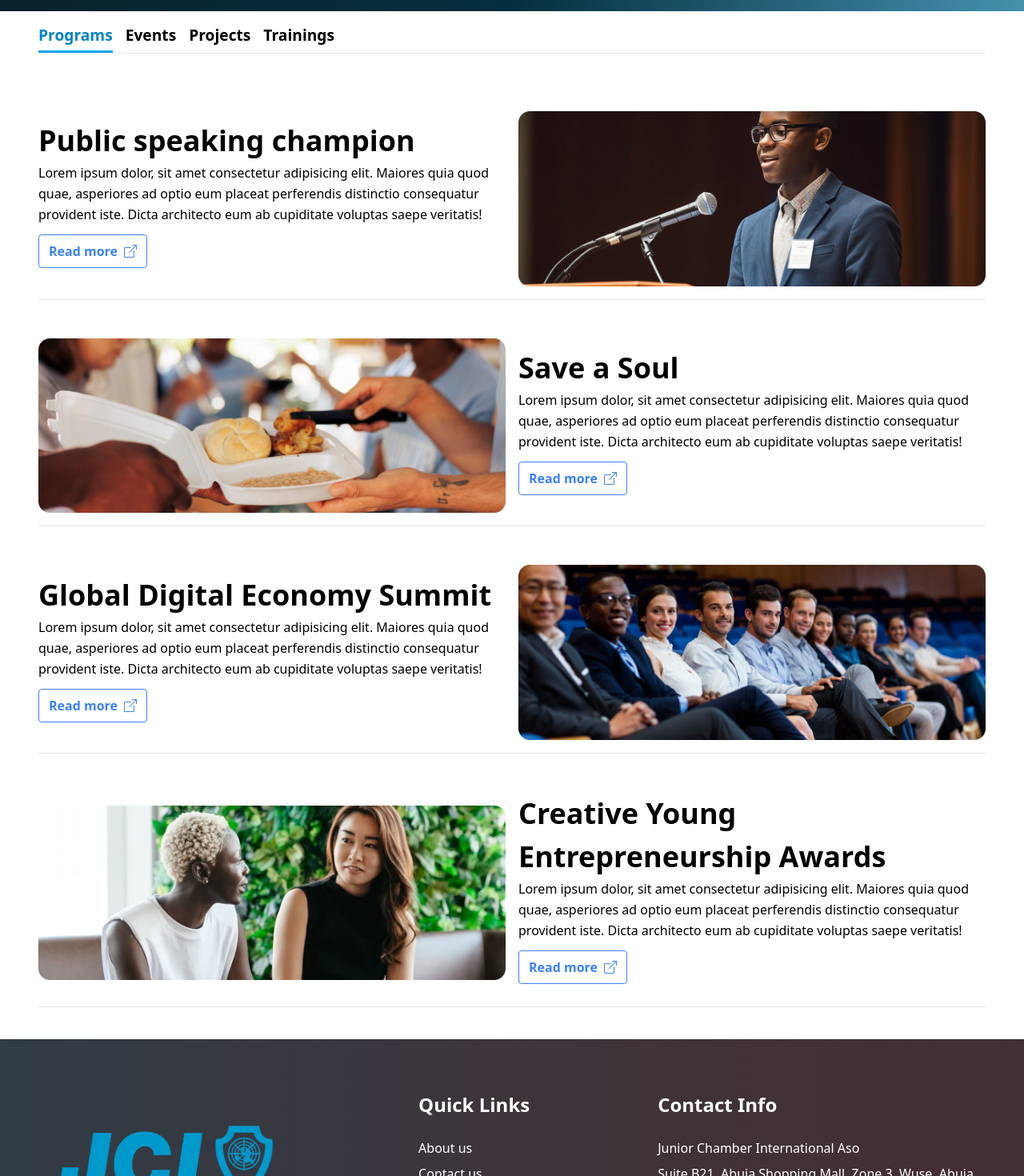
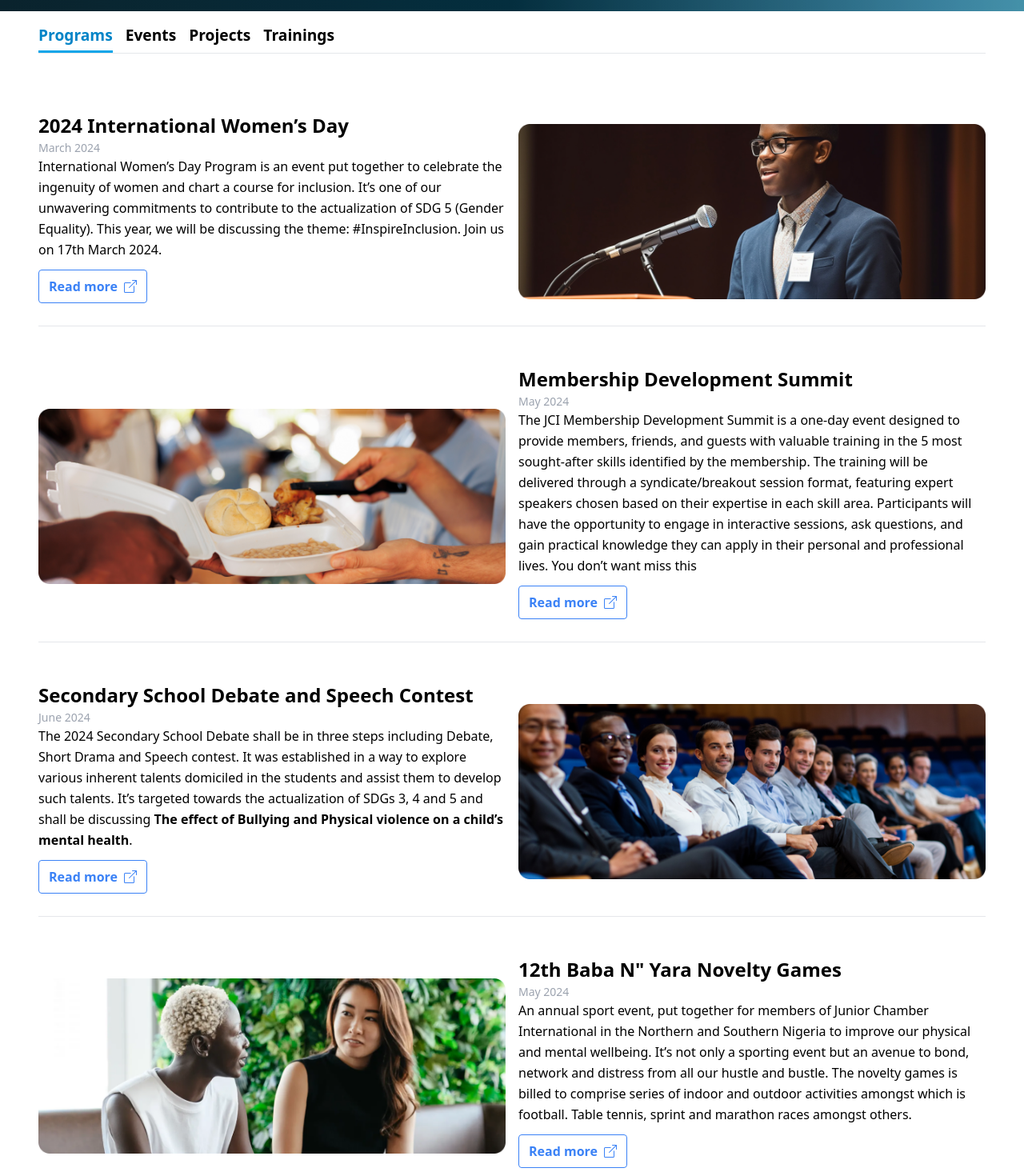
Before and after one commit to Yusuf-Najeeb/jciaso, a React (Create React App) app: page /events in a window 1280 px wide. Shown: the part 560-2030 px from the top of the page at 80% size. Built offline with nearby package versions, Linux system fonts and the light colour scheme; grey boxes are pictures that could not be loaded.

Commit message:
Modified: Events contents

```diff
--- a/src/components/events-page/Events.jsx
+++ b/src/components/events-page/Events.jsx
@@ -8,15 +8,18 @@ const Events = () => {
       <div className="flex flex-row justify-between items-center gap-4 py-4 my-8 border-b">
         <div className="flex-1">
           <h4 className="text-4xl font-semibold leading-normal">
-            Southern Conference
+            Quality Leadership Value (QLV)
           </h4>
+          <p className="text-sm text-gray-400">July 2024</p>
           <p className="leading-relaxed">
-            Lorem ipsum dolor, sit amet consectetur adipisicing elit. Maiores
-            quia quod quae, asperiores ad optio eum placeat perferendis
-            distinctio consequatur provident iste. Dicta architecto eum ab
-            cupiditate voluptas saepe veritatis!
+            Quality Leadership Value is an annual colloquium of leaders and
+            business professionals which aims to development capacity, strive
+            for business sustainability and chart a clause for transformational
+            leadership that will translate to contribution to nation building.
+            It’s usual gathering of business leaders, career professionals and
+            upcoming individuals. Don’t be left out.
           </p>
-          <button className="flex flex-row flex-nowrap items-center justify-between text-blue-500 font-semibold border border-blue-500 py-2 px-3 rounded my-3">
+          <button className="flex flex-row flex-nowrap items-center justify-between text-blue-500 font-semibold border border-blue-500 py-2 px-3 rounded my-3 hover:text-[#EC4B14] hover:border-[#EC4B14]">
             Read more &nbsp; <BsBoxArrowUpRight />{" "}
           </button>
         </div>
@@ -28,56 +31,19 @@ const Events = () => {
       <div className="flex flex-row-reverse justify-between items-center gap-4 py-4 my-8 border-b">
         <div className="flex-1">
           <h4 className="text-4xl font-semibold leading-normal">
-            {" "}
-            Southern Conference
+            2024 Northern Conference
           </h4>
+          <p className="text-sm text-gray-400">August 2024</p>
+
           <p className="leading-relaxed">
-            Lorem ipsum dolor, sit amet consectetur adipisicing elit. Maiores
-            quia quod quae, asperiores ad optio eum placeat perferendis
-            distinctio consequatur provident iste. Dicta architecto eum ab
-            cupiditate voluptas saepe veritatis!
+            A Gathering of members of the Junior Chamber International Across
+            Nigeria to deliberate on prevailing national issues and chart a
+            strategic solutions to the myriad of challenges we face in Nigeria.
+            It is to be hosted by JCI Aso and its billed to take place in Kano
+            State, the Centre of Commerce. We will keep you in the loop as
+            events unfold… Watch this space.
           </p>
-          <button className="flex flex-row flex-nowrap items-center justify-between text-blue-500 font-semibold border border-blue-500 py-2 px-3 rounded my-3">
-            Read more &nbsp; <BsBoxArrowUpRight />{" "}
-          </button>
-        </div>
-        <div className="flex-1">
-          <img className="max-h-[300px] w-full rounded" src={Image1} alt="" />
-        </div>
-      </div>
-
-      <div className="flex flex-row justify-between items-center gap-4 py-4 my-8 border-b">
-        <div className="flex-1">
-          <h4 className="text-4xl font-semibold leading-normal">
-            Collegiate Conference
-          </h4>
-          <p className="leading-relaxed">
-            Lorem ipsum dolor, sit amet consectetur adipisicing elit. Maiores
-            quia quod quae, asperiores ad optio eum placeat perferendis
-            distinctio consequatur provident iste. Dicta architecto eum ab
-            cupiditate voluptas saepe veritatis!
-          </p>
-          <button className="flex flex-row flex-nowrap items-center justify-between text-blue-500 font-semibold border border-blue-500 py-2 px-3 rounded my-3">
-            Read more &nbsp; <BsBoxArrowUpRight />{" "}
-          </button>
-        </div>
-        <div className="flex-1">
-          <img className="max-h-[300px] w-full rounded" src={Image1} alt="" />
-        </div>
-      </div>
-
-      <div className="flex flex-row-reverse justify-between items-center gap-4 py-4 my-8 border-b">
-        <div className="flex-1">
-          <h4 className="text-4xl font-semibold leading-normal">
-            National Convention
-          </h4>
-          <p className="leading-relaxed">
-            Lorem ipsum dolor, sit amet consectetur adipisicing elit. Maiores
-            quia quod quae, asperiores ad optio eum placeat perferendis
-            distinctio consequatur provident iste. Dicta architecto eum ab
-            cupiditate voluptas saepe veritatis!
-          </p>
-          <button className="flex flex-row flex-nowrap items-center justify-between text-blue-500 font-semibold border border-blue-500 py-2 px-3 rounded my-3">
+          <button className="flex flex-row flex-nowrap items-center justify-between text-blue-500 font-semibold border border-blue-500 py-2 px-3 rounded my-3 hover:text-[#EC4B14] hover:border-[#EC4B14]">
             Read more &nbsp; <BsBoxArrowUpRight />{" "}
           </button>
         </div>
--- a/src/components/events-page/EventsHero.jsx
+++ b/src/components/events-page/EventsHero.jsx
@@ -8,7 +8,7 @@ const EventsHero = () => {
         alt=""
       />
       <div className=" h-[50vh] flex flex-col justify-center items-start  text-[#FFF]  px-4 lg:px-16">
-        <h1 className=" relative text-6xl font-semibold">Events Placeholder</h1>
+        <h1 className=" relative text-6xl font-semibold">Events & Programs</h1>
         <p className="relative w-[40%] my-2 text-[1.2rem]">
           Keep up with our upcoming, ongoing and past event to keep up with the
           Jci community.
--- a/src/components/events-page/Programs.jsx
+++ b/src/components/events-page/Programs.jsx
@@ -9,16 +9,18 @@ const Programs = () => {
     <main className="p-2 sm:px-12">
       <div className="flex flex-row justify-between items-center gap-4 py-4 my-8 border-b">
         <div className="flex-1">
-          <h4 className="text-4xl font-semibold leading-normal">
-            Public speaking champion
+          <h4 className="text-2xl font-semibold leading-normal">
+            2024 International Women’s Day
           </h4>
+          <p className="text-sm text-gray-400">March 2024</p>
           <p className="leading-relaxed">
-            Lorem ipsum dolor, sit amet consectetur adipisicing elit. Maiores
-            quia quod quae, asperiores ad optio eum placeat perferendis
-            distinctio consequatur provident iste. Dicta architecto eum ab
-            cupiditate voluptas saepe veritatis!
+            International Women’s Day Program is an event put together to
+            celebrate the ingenuity of women and chart a course for inclusion.
+            It’s one of our unwavering commitments to contribute to the
+            actualization of SDG 5 (Gender Equality). This year, we will be
+            discussing the theme: #InspireInclusion. Join us on 17th March 2024.
           </p>
-          <button className="flex flex-row flex-nowrap items-center justify-between text-blue-500 font-semibold border border-blue-500 py-2 px-3 rounded my-3">
+          <button className="flex flex-row flex-nowrap items-center justify-between text-blue-500 font-semibold border border-blue-500 py-2 px-3 rounded my-3 hover:text-[#EC4B14] hover:border-[#EC4B14]">
             Read more &nbsp; <BsBoxArrowUpRight />{" "}
           </button>
         </div>
@@ -29,14 +31,22 @@ const Programs = () => {
 
       <div className="flex flex-row-reverse justify-between items-center gap-4 py-4 my-8 border-b">
         <div className="flex-1">
-          <h4 className="text-4xl font-semibold leading-normal">Save a Soul</h4>
+          <h4 className="text-2xl font-semibold leading-normal">
+            Membership Development Summit
+          </h4>
+          <p className="text-sm text-gray-400">May 2024</p>
           <p className="leading-relaxed">
-            Lorem ipsum dolor, sit amet consectetur adipisicing elit. Maiores
-            quia quod quae, asperiores ad optio eum placeat perferendis
-            distinctio consequatur provident iste. Dicta architecto eum ab
-            cupiditate voluptas saepe veritatis!
+            The JCI Membership Development Summit is a one-day event designed to
+            provide members, friends, and guests with valuable training in the 5
+            most sought-after skills identified by the membership. The training
+            will be delivered through a syndicate/breakout session format,
+            featuring expert speakers chosen based on their expertise in each
+            skill area. Participants will have the opportunity to engage in
+            interactive sessions, ask questions, and gain practical knowledge
+            they can apply in their personal and professional lives. You don’t
+            want miss this
           </p>
-          <button className="flex flex-row flex-nowrap items-center justify-between text-blue-500 font-semibold border border-blue-500 py-2 px-3 rounded my-3">
+          <button className="flex flex-row flex-nowrap items-center justify-between text-blue-500 font-semibold border border-blue-500 py-2 px-3 rounded my-3 hover:text-[#EC4B14] hover:border-[#EC4B14]">
             Read more &nbsp; <BsBoxArrowUpRight />{" "}
           </button>
         </div>
@@ -47,16 +57,23 @@ const Programs = () => {
 
       <div className="flex flex-row justify-between items-center gap-4 py-4 my-8 border-b">
         <div className="flex-1">
-          <h4 className="text-4xl font-semibold leading-normal">
-            Global Digital Economy Summit
+          <h4 className="text-2xl font-semibold leading-normal">
+            Secondary School Debate and Speech Contest
           </h4>
+          <p className="text-sm text-gray-400">June 2024</p>
           <p className="leading-relaxed">
-            Lorem ipsum dolor, sit amet consectetur adipisicing elit. Maiores
-            quia quod quae, asperiores ad optio eum placeat perferendis
-            distinctio consequatur provident iste. Dicta architecto eum ab
-            cupiditate voluptas saepe veritatis!
+            The 2024 Secondary School Debate shall be in three steps including
+            Debate, Short Drama and Speech contest. It was established in a way
+            to explore various inherent talents domiciled in the students and
+            assist them to develop such talents. It’s targeted towards the
+            actualization of SDGs 3, 4 and 5 and shall be discussing{" "}
+            <quote className="font-semibold">
+              The effect of Bullying and Physical violence on a child’s mental
+              health
+            </quote>
+            .
           </p>
-          <button className="flex flex-row flex-nowrap items-center justify-between text-blue-500 font-semibold border border-blue-500 py-2 px-3 rounded my-3">
+          <button className="flex flex-row flex-nowrap items-center justify-between text-blue-500 font-semibold border border-blue-500 py-2 px-3 rounded my-3 hover:text-[#EC4B14] hover:border-[#EC4B14]">
             Read more &nbsp; <BsBoxArrowUpRight />{" "}
           </button>
         </div>
@@ -67,16 +84,20 @@ const Programs = () => {
 
       <div className="flex flex-row-reverse justify-between items-center gap-4 py-4 my-8 border-b">
         <div className="flex-1">
-          <h4 className="text-4xl font-semibold leading-normal">
-            Creative Young Entrepreneurship Awards
+          <h4 className="text-2xl font-semibold leading-normal">
+            12th Baba N" Yara Novelty Games
           </h4>
+          <p className="text-sm text-gray-400">May 2024</p>
           <p className="leading-relaxed">
-            Lorem ipsum dolor, sit amet consectetur adipisicing elit. Maiores
-            quia quod quae, asperiores ad optio eum placeat perferendis
-            distinctio consequatur provident iste. Dicta architecto eum ab
-            cupiditate voluptas saepe veritatis!
+            An annual sport event, put together for members of Junior Chamber
+            International in the Northern and Southern Nigeria to improve our
+            physical and mental wellbeing. It’s not only a sporting event but an
+            avenue to bond, network and distress from all our hustle and bustle.
+            The novelty games is billed to comprise series of indoor and outdoor
+            activities amongst which is football. Table tennis, sprint and
+            marathon races amongst others.
           </p>
-          <button className="flex flex-row flex-nowrap items-center justify-between text-blue-500 font-semibold border border-blue-500 py-2 px-3 rounded my-3">
+          <button className="flex flex-row flex-nowrap items-center justify-between text-blue-500 font-semibold border border-blue-500 py-2 px-3 rounded my-3 hover:text-[#EC4B14] hover:border-[#EC4B14]">
             Read more &nbsp; <BsBoxArrowUpRight />{" "}
           </button>
         </div>
--- a/src/components/events-page/Projects.jsx
+++ b/src/components/events-page/Projects.jsx
@@ -1,6 +1,6 @@
 import React from "react";
-import { BsCalendar, BsBoxArrowUpRight, BsGraphUpArrow } from "react-icons/bs";
-import { FaLeaf } from "react-icons/fa";
+import { BsBoxArrowUpRight } from "react-icons/bs";
+// import { FaLeaf } from "react-icons/fa";
 
 import Image7 from "../../assests/images/pic7.png";
 import Image9 from "../../assests/images/pic9.png";
@@ -10,17 +10,16 @@ const Projects = () => {
     <main className="p-2 sm:px-12">
       <div className="flex flex-row justify-between items-center gap-4 py-4 my-8 border-b">
         <div className="flex-1">
-          <h4 className="flex flex-row flex-nowrap gap-3 sm:text-7xl font-semibold leading-normal text-[#333] mb-4">
-            {" "}
-            <FaLeaf size={100} /> Go Green Project
+          <h4 className="flex flex-row flex-nowrap gap-3 sm:text-3xl font-semibold leading-normal text-[#333] mb-4">
+            Educate a Child
           </h4>
+          <p className="text-sm text-gray-400">February 2024</p>
           <p className="leading-relaxed">
-            Lorem ipsum dolor, sit amet consectetur adipisicing elit. Maiores
-            quia quod quae, asperiores ad optio eum placeat perferendis
-            distinctio consequatur provident iste. Dicta architecto eum ab
-            cupiditate voluptas saepe veritatis!
+            Providing opportunities for the children of the downtrodden has
+            always been the core of our activities, hence the decade long
+            Educate a child project will happen again, this year. Watch out
           </p>
-          <button className="flex flex-row flex-nowrap items-center justify-between text-blue-500 font-semibold border border-blue-500 py-2 px-3 rounded my-3">
+          <button className="flex flex-row flex-nowrap items-center justify-between text-blue-500 font-semibold border border-blue-500 py-2 px-3 rounded my-3 hover:text-[#EC4B14] hover:border-[#EC4B14]">
             Read more &nbsp; <BsBoxArrowUpRight />{" "}
           </button>
         </div>
@@ -31,17 +30,20 @@ const Projects = () => {
 
       <div className="flex flex-row-reverse justify-between items-center gap-4 py-4 my-8 border-b">
         <div className="flex-1">
-          <h4 className="flex flex-row flex-nowrap gap-3 sm:text-7xl font-semibold leading-normal text-[#333] mb-4">
-            {" "}
-            <BsGraphUpArrow size={100} /> JCI Arise
+          <h4 className="flex flex-row flex-nowrap gap-3 sm:text-3xl font-semibold leading-normal text-[#333] mb-4">
+            Save A Soul
           </h4>
+          <p className="text-sm text-gray-400">April 2024</p>
           <p className="leading-relaxed">
-            Lorem ipsum dolor, sit amet consectetur adipisicing elit. Maiores
-            quia quod quae, asperiores ad optio eum placeat perferendis
-            distinctio consequatur provident iste. Dicta architecto eum ab
-            cupiditate voluptas saepe veritatis!
+            Save a Soul, a flagship community impact project of JCI Aso, focused
+            on addressing prevailing health challenges in the FCT and its
+            environment. In line with the actualization of JCI Rise and
+            promotion of good health and wellbeing, this year project focuses
+            its attention on Mental Health Awareness through a walk and talk
+            sessions with experts. It’s a project parked with a lot of
+            inspiration. Let’s promote mental health awareness together.
           </p>
-          <button className="flex flex-row flex-nowrap items-center justify-between text-blue-500 font-semibold border border-blue-500 py-2 px-3 rounded my-3">
+          <button className="flex flex-row flex-nowrap items-center justify-between text-blue-500 font-semibold border border-blue-500 py-2 px-3 rounded my-3 hover:text-[#EC4B14] hover:border-[#EC4B14]">
             Read more &nbsp; <BsBoxArrowUpRight />{" "}
           </button>
         </div>
```
Also changed, not shown: src/components/events-page/Training.jsx (+60 -2 lines).
